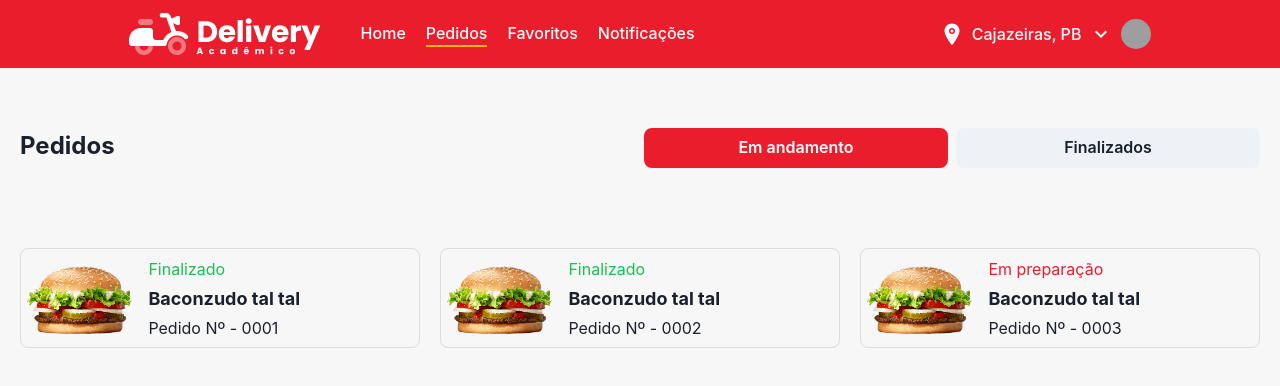
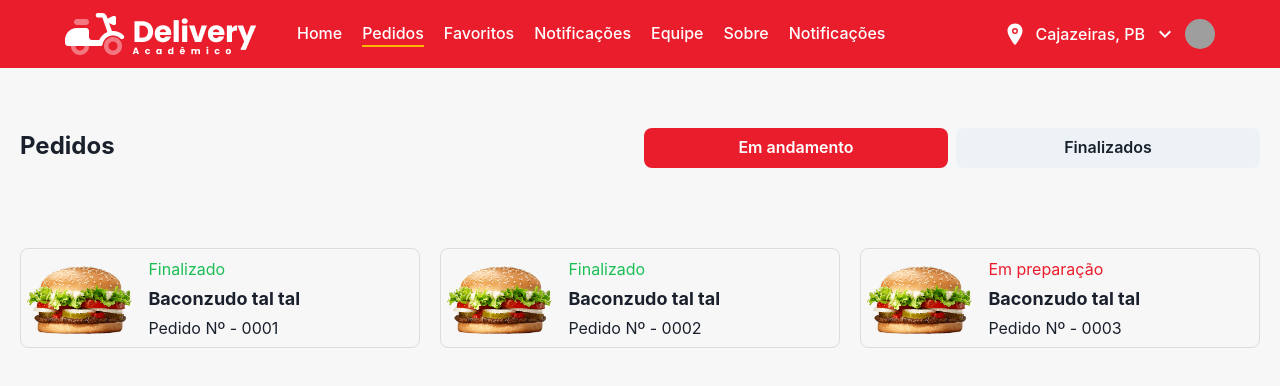
Before and after one commit to moacirdavidag/frontend-pw2, a React (Vite) app: page /pedidos in a window 1280 px wide. Shown: the top 386 px of the page. Built offline with nearby package versions, Linux system fonts and the light colour scheme; sample sign-in values are in the browser's storage.

Commit message:
feature: Ajustes em hambúrguer

```diff
--- a/src/components/Header/Header.tsx
+++ b/src/components/Header/Header.tsx
@@ -1,13 +1,17 @@
 import { Image, VStack } from "@chakra-ui/react";
+import { useNavigate } from "react-router-dom";
 
 interface HeaderProps {
   logoSrc: string;
 }
 
 export const Header: React.FC<HeaderProps> = ({ logoSrc }) => {
+  const navigate = useNavigate();
   return (
     <VStack spacing={4} mb={6} align="center">
-      <Image src={logoSrc} alt="Logo" width="150px" />
+      <Image src={logoSrc} alt="Logo" width="150px" onClick={() => {
+        navigate('/home');
+      }} />
     </VStack>
   );
 };
--- a/src/components/Layout/Header/Header.tsx
+++ b/src/components/Layout/Header/Header.tsx
@@ -12,11 +12,20 @@ import {
   Text,
 } from "@chakra-ui/react";
 import { MdKeyboardArrowDown, MdLogout } from "react-icons/md";
-import { IoLocation, IoPerson } from "react-icons/io5";
 import theme from "../../../styles/global";
 import useIsMobile from "../../../hooks/useIsMobile";
 import { Link, useNavigate, useLocation } from "react-router-dom";
 import { useAuth } from "../../../context/AuthContext";
+import {
+  IoPerson,
+  IoHeart,
+  IoNotifications,
+  IoPeople,
+  IoInformationCircle,
+  IoCall,
+  IoList,
+  IoLocation,
+} from "react-icons/io5";
 
 const Header: React.FC = () => {
   const apiUrl = import.meta.env.VITE_API_URL;
@@ -26,8 +35,6 @@ const Header: React.FC = () => {
   const { logout } = useAuth();
   const username = localStorage.getItem("username");
   const avatarUrl = localStorage.getItem("avatarUrl");
-
-
 
   const isActive = (path: string) => location.pathname === path;
 
@@ -55,13 +62,72 @@ const Header: React.FC = () => {
                     <Avatar style={{ width: "30px", height: "30px" }} />
                   </MenuButton>
                   <MenuList>
+                    <MenuItem>Olá, {username}!</MenuItem>
                     <MenuItem
                       icon={<Icon as={IoPerson} color={theme.colors.primary} />}
                       onClick={() => {
-                        navigate('/perfil')
+                        navigate("/perfil");
                       }}
                     >
                       Perfil
+                    </MenuItem>
+                    <MenuItem
+                      icon={<Icon as={IoList} color={theme.colors.primary} />}
+                      onClick={() => {
+                        navigate("/pedidos");
+                      }}
+                    >
+                      Pedidos
+                    </MenuItem>
+                    <MenuItem
+                      icon={<Icon as={IoHeart} color={theme.colors.primary} />}
+                      onClick={() => {
+                        navigate("/favoritos");
+                      }}
+                    >
+                      Favoritos
+                    </MenuItem>
+                    <MenuItem
+                      icon={
+                        <Icon
+                          as={IoNotifications}
+                          color={theme.colors.primary}
+                        />
+                      }
+                      onClick={() => {
+                        navigate("/notificacoes");
+                      }}
+                    >
+                      Notificações
+                    </MenuItem>
+                    <MenuItem
+                      icon={<Icon as={IoPeople} color={theme.colors.primary} />}
+                      onClick={() => {
+                        navigate("/equipe");
+                      }}
+                    >
+                      Equipe
+                    </MenuItem>
+                    <MenuItem
+                      icon={
+                        <Icon
+                          as={IoInformationCircle}
+                          color={theme.colors.primary}
+                        />
+                      }
+                      onClick={() => {
+                        navigate("/sobre");
+                      }}
+                    >
+                      Sobre
+                    </MenuItem>
+                    <MenuItem
+                      icon={<Icon as={IoCall} color={theme.colors.primary} />}
+                      onClick={() => {
+                        navigate("/contato");
+                      }}
+                    >
+                      Contato
                     </MenuItem>
                     <MenuItem
                       icon={<Icon as={MdLogout} color={theme.colors.primary} />}
@@ -175,6 +241,72 @@ const Header: React.FC = () => {
                     Notificações
                   </Text>
                 </Box>
+                <Box>
+                  <Text
+                    sx={{
+                      color: "white",
+                      fontWeight: 500,
+                      textDecoration: "none",
+                      borderBottom: isActive("/equipe")
+                        ? `2px solid ${theme.colors.yellow}`
+                        : "2px solid transparent",
+                      transition: "border-color 0.3s ease",
+                      "&:hover": {
+                        borderBottom: `2px solid ${theme.colors.yellow}`,
+                      },
+                      cursor: "pointer",
+                    }}
+                    onClick={() => {
+                      navigate("/equipe");
+                    }}
+                  >
+                    Equipe
+                  </Text>
+                </Box>
+                <Box>
+                  <Text
+                    sx={{
+                      color: "white",
+                      fontWeight: 500,
+                      textDecoration: "none",
+                      borderBottom: isActive("/sobre")
+                        ? `2px solid ${theme.colors.yellow}`
+                        : "2px solid transparent",
+                      transition: "border-color 0.3s ease",
+                      "&:hover": {
+                        borderBottom: `2px solid ${theme.colors.yellow}`,
+                      },
+                      cursor: "pointer",
+                    }}
+                    onClick={() => {
+                      navigate("/sobre");
+                    }}
+                  >
+                    Sobre
+                  </Text>
+                </Box>
+                <Box>
+                  <Text
+                    sx={{
+                      color: "white",
+                      fontWeight: 500,
+                      textDecoration: "none",
+                      borderBottom: isActive("/contato")
+                        ? `2px solid ${theme.colors.yellow}`
+                        : "2px solid transparent",
+                      transition: "border-color 0.3s ease",
+                      "&:hover": {
+                        borderBottom: `2px solid ${theme.colors.yellow}`,
+                      },
+                      cursor: "pointer",
+                    }}
+                    onClick={() => {
+                      navigate("/contato");
+                    }}
+                  >
+                    Notificações
+                  </Text>
+                </Box>
               </Stack>
             </Stack>
             <Stack
@@ -200,7 +332,10 @@ const Header: React.FC = () => {
                   {({ isOpen }) => (
                     <>
                       <MenuButton isActive={isOpen}>
-                        <Avatar style={{ width: "30px", height: "30px" }} src={`${apiUrl}/public/uploads/${avatarUrl}`} />
+                        <Avatar
+                          style={{ width: "30px", height: "30px" }}
+                          src={`${apiUrl}/public/uploads/${avatarUrl}`}
+                        />
                       </MenuButton>
                       <MenuList>
                         <MenuItem>
@@ -211,7 +346,7 @@ const Header: React.FC = () => {
                             <Icon as={IoPerson} color={theme.colors.primary} />
                           }
                           onClick={() => {
-                            navigate('/perfil')
+                            navigate("/perfil");
                           }}
                         >
                           Perfil
--- a/src/pages/DetalhesProduto/DetalhesProduto.tsx
+++ b/src/pages/DetalhesProduto/DetalhesProduto.tsx
@@ -55,7 +55,7 @@ const DetalhesProduto: React.FC = () => {
             <InfoProduto
               nome="Baconzudo com muita carne"
               preco={24.99}
-              descricao="LOREM IMPSUM LALALALALALALAL OEOEHSJSHJ DHJSJHSJHJ EUEEDJ"
+              descricao="Suculento hambúrguer de carne 100% bovina, molho cremoso sabor cheddar, o dobro de fatias de bacon, tudo isso em um pão brioche quentinho. Um verdadeiro baconzudo de responsa!"
               imagem="/img/hamburguer.png"
             />
             <Box my={4}>
--- a/src/pages/Notifications/NotificationsScreen.tsx
+++ b/src/pages/Notifications/NotificationsScreen.tsx
@@ -28,7 +28,7 @@ const NotificationsScreen = () => {
 
   return (
     <PageLayout shouldDisplayHeader={true}>
-      <VStack spacing={4} p={6} align="flex-start">
+      <VStack spacing={4} p={6} align="flex-start" minHeight={"100vh"}>
         <Text fontSize="2xl" fontWeight="bold">
           Notificações
         </Text>
--- a/src/pages/Perfil/PerfilScreen.tsx
+++ b/src/pages/Perfil/PerfilScreen.tsx
@@ -1,6 +1,6 @@
 
 import React, { useEffect, useState } from "react";
-import { Box, Heading, Avatar, SimpleGrid, Flex, Stack, Input, Button, IconButton, Text, useToast } from "@chakra-ui/react";
+import { Box, Heading, Avatar, SimpleGrid, Flex, Stack, Input, Button, IconButton, Text, useToast, Icon } from "@chakra-ui/react";
 import { InputField } from "../../components/InputField/InputField";
 import ButtonSecundary from "../../components/Button/ButtonSecundary";
 import ActionButton from "../../components/Button/ActionButton";
@@ -10,6 +10,7 @@ import { Form, Formik } from "formik";
 import API from "../../services/api";
 import { Link } from "react-router-dom";
 import theme from "../../styles/global";
+import { ArrowLeftIcon } from "@chakra-ui/icons";
 
 
 const Perfil = () => {
@@ -128,7 +129,7 @@ const Perfil = () => {
         Meu Perfil
       </Heading>
       <Box my={2}>
-        <Link to="/home" color={theme.colors.primary}>Home</Link>
+        <Link to="/home" color={theme.colors.primary}><Icon as={ArrowLeftIcon} />Home</Link>
       </Box>
 
       {/* Dados Pessoais com Avatar e Logout */}
```
Also changed, not shown: src/pages/Home/components/CategoriesList/CategoriesList.tsx (+0 -45 lines), public/img/hamburguer2.png (added).
